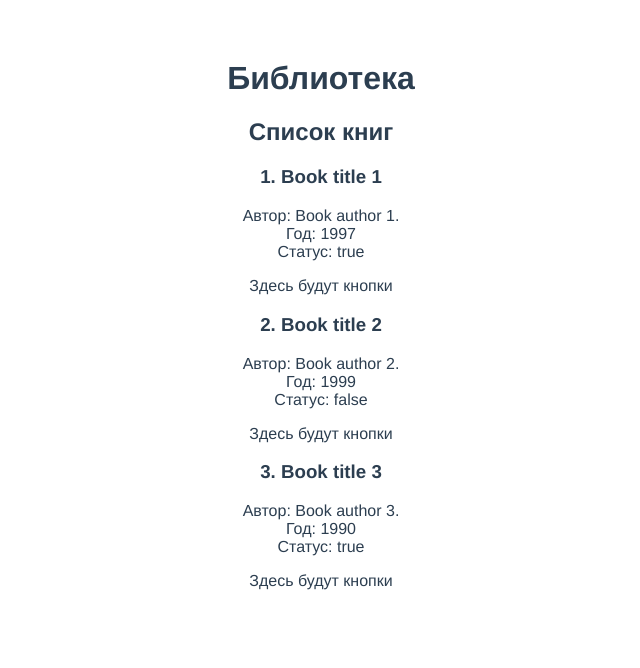
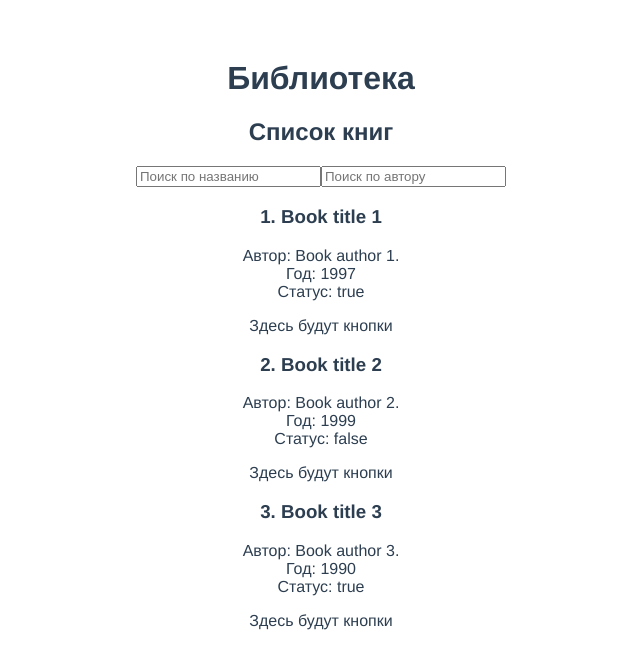
Before and after one commit to EgorSamoylov/LibraryProject, a Vue app: page / in a window 1280 px wide. Shown: the top 668 px of the page, without its empty margins (319-959 px from the left). Built offline with nearby package versions, Linux system fonts and the light colour scheme.

Commit message:
Добавление в BookList.vue поиска по автору и по названию книги (2 инпута и дополнительное вычисляемое свойство

```diff
--- a/src/components/BookList.vue
+++ b/src/components/BookList.vue
@@ -1,8 +1,12 @@
 <template>
   <div>
     <h2>Список книг</h2>
+    <div>
+      <input type="text" v-model="searchTitle" placeholder="Поиск по названию">
+      <input type="text" v-model="searchAuthor" placeholder="Поиск по автору">
+    </div>
     <div class="book-List">
-      <div v-for="book in books" :key="book.id">
+      <div v-for="book in filteredBooks" :key="book.id">
         <div>
           <div class="book-content">
             <h3>{{ book.id }}. {{ book.title }}</h3>
@@ -29,9 +33,20 @@
           {id: 1, title: "Book title 1", author: "Book author 1", publishedYear: 1997, isBorrowed: true},
           {id: 2, title: "Book title 2", author: "Book author 2", publishedYear: 1999, isBorrowed: false},
           {id: 3, title: "Book title 3", author: "Book author 3", publishedYear: 1990, isBorrowed: true},
-        ]
+        ],
+        searchTitle: '',
+        searchAuthor: ''
       };
+    },
+    computed: {
+    filteredBooks() {
+      return this.books.filter(book => {
+        const titleMatch = book.title.toLowerCase().includes(this.searchTitle.toLowerCase());
+        const authorMatch = book.author.toLowerCase().includes(this.searchAuthor.toLowerCase());
+        return titleMatch && authorMatch;
+      });
     }
+  },
   }
 </script>
 
```
